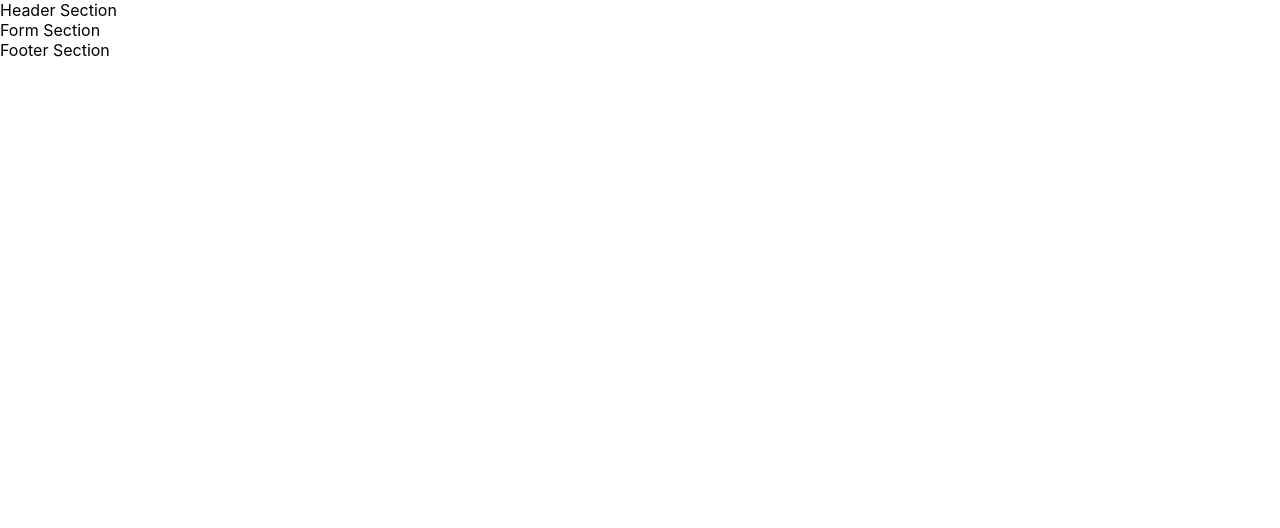
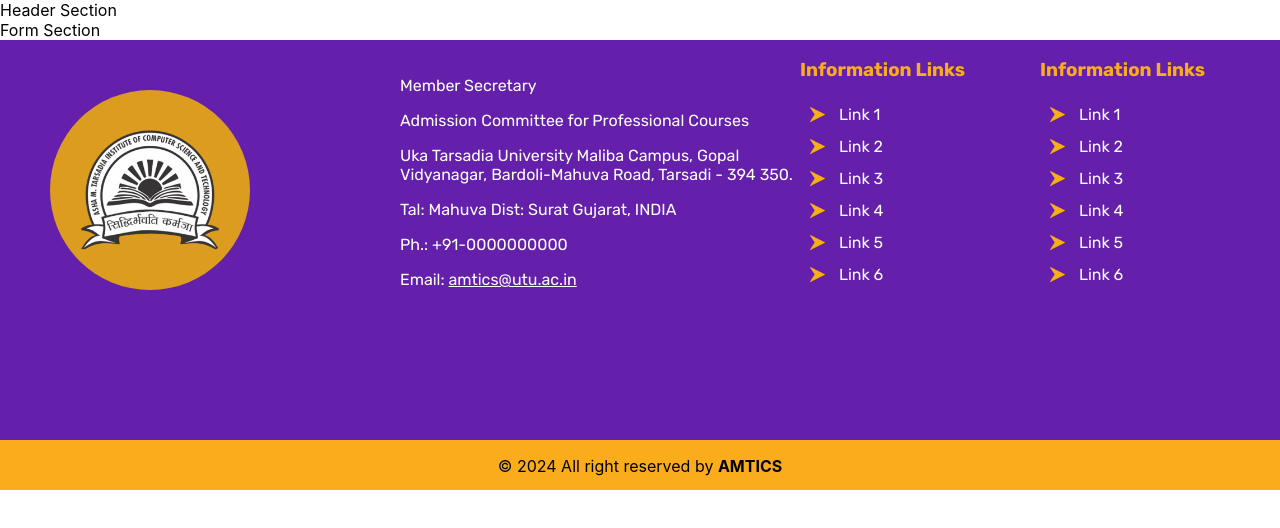
Before and after one commit to patilmanas04/React-AMTICS, a React (Create React App) app: page / in a window 1280 px wide. Shown: the top 528 px of the page. Built offline with nearby package versions, Linux system fonts and the light colour scheme.

Commit message:
add footer

```diff
--- a/src/components/Footer/index.tsx
+++ b/src/components/Footer/index.tsx
@@ -1,7 +1,100 @@
+import React from "react";
+import './style.css'
+import Logo from "../../images/logo.png";
+import Arrow from "../../images/right-arrow.svg";
+
 const Footer = () => {
   return (
-    <div>Footer Section</div>
-  )
-}
+    <>
+      <footer>
+        <div className="outer">
+          <div className="left-content">
+            <div className="AMTICS-logo">
 
-export default Footer
+              <div className="circle">
+              <img src={Logo} id="logo-img" />
+              </div>
+            </div>
+
+            <div className="AMTICS-info">
+              <p>Member Secretary</p>
+              <p>Admission Committee for Professional Courses</p>
+              <p>
+                Uka Tarsadia University Maliba Campus, Gopal Vidyanagar,
+                Bardoli-Mahuva Road, Tarsadi - 394 350.{" "}
+              </p>
+              <p>Tal: Mahuva Dist: Surat Gujarat, INDIA</p>
+
+              <p>Ph.: <span>+91-0000000000</span></p>
+              <p>
+                Email:{" "}
+                <a
+                  href="https://www.utu.ac.in/AMTICS/"
+                  target="_blank"
+                  className="Amtics-contact"
+                >
+                  amtics@utu.ac.in
+                </a>
+              </p>
+            </div>
+          </div>
+
+          <div className="link-info-middle">
+            <h3>Information Links</h3>
+            <div className="links">
+              <a href="#">
+                <img src={Arrow} id="right-arrow" /> Link 1
+              </a>
+              <a href="#">
+                <img src={Arrow} id="right-arrow" /> Link 2
+              </a>
+              <a href="#">
+                <img src={Arrow} id="right-arrow" /> Link 3
+              </a>
+              <a href="#">
+                <img src={Arrow} id="right-arrow" /> Link 4
+              </a>
+              <a href="#">
+                <img src={Arrow} id="right-arrow" /> Link 5
+              </a>
+              <a href="#">
+                <img src={Arrow} id="right-arrow" /> Link 6
+              </a>
+            </div>
+          </div>
+
+          <div className="link-info-right">
+            <h3>Information Links</h3>
+            <div className="links">
+              <a href="#">
+                <img src={Arrow} id="right-arrow" /> Link 1
+              </a>
+              <a href="#">
+                <img src={Arrow} id="right-arrow" /> Link 2
+              </a>
+              <a href="#">
+                <img src={Arrow} id="right-arrow" /> Link 3
+              </a>
+              <a href="#">
+                <img src={Arrow} id="right-arrow" /> Link 4
+              </a>
+              <a href="#">
+                <img src={Arrow} id="right-arrow" /> Link 5
+              </a>
+              <a href="#">
+                <img src={Arrow} id="right-arrow" /> Link 6
+              </a>
+            </div>
+          </div>
+        </div>
+        <div className="all-rights-reserved">
+          <p>
+            © 2024 All right reserved by <b>AMTICS</b>
+          </p>
+        </div>
+      </footer>
+    </>
+  );
+};
+
+export default Footer;
--- /dev/null
+++ b/src/components/Footer/style.css
@@ -0,0 +1,124 @@
+@import url('https://fonts.googleapis.com/css2?family=Rubik:ital,wght@0,300..900;1,300..900&display=swap');
+
+.test {
+  height: 500px;
+}
+
+/* footer content */
+.outer {
+
+  position: relative;
+  font-family: "Rubik", sans-serif;
+  display: flex;
+  justify-content: space-between;
+  text-align: left;
+  background-color: #6420AA;
+  color: white;
+  height: 400px;
+  flex-shrink: 1;
+}
+
+/* left content ( logo and Amtics information ) */
+
+.left-content {
+  display: flex;
+}
+
+.AMTICS-logo {
+  width: 400px;
+  height: 400px;
+}
+
+.AMTICS-logo .circle {
+  position: absolute;
+  height: 200px;
+  width: 200px;
+  border-radius: 50%;
+  top: 50px;
+  left: 50px;
+  background-color: #DC9C20;
+  display: grid;
+  place-items: center;
+}
+
+.AMTICS-logo .circle #logo-img {
+  width: 70%;
+  z-index: 1;
+  position: relative;
+}
+
+.AMTICS-info {
+  margin: 20px 0 0 0;
+  width: 400px;
+  height: auto;
+
+}
+
+.AMTICS-info span:hover {
+  color: #FAAC1B
+}
+
+.Amtics-contact {
+  color: white;
+}
+
+
+.Amtics-contact:visited {
+  color: #FAAC1B;
+}
+
+/* information links middle part after the information */
+.link-info-middle {
+  width: 400px;
+  color: #FAAC1B;
+}
+
+/* information links part after the middle links */
+.link-info-right {
+  color: #FAAC1B;
+  width: 400px;
+}
+
+/* style of the links  */
+
+.links {
+  display: flex;
+  flex-direction: column;
+  line-height: 32px;
+}
+
+.links a {
+  width: fit-content;
+  color: white;
+  text-decoration: none;
+  transition: all 0.3s;
+}
+
+.links a:focus {
+  color: gray;
+}
+
+.links a:active {
+  color: red;
+}
+
+.links a:hover, img:hover {
+  margin: 0 13px;
+
+}
+
+.links img {
+  position: relative;
+  height: auto;
+  width: 15px;
+  margin: -2px 10px;
+}
+
+/* bottom copy rights line out the footer*/
+.all-rights-reserved {
+  position: absolute;
+  width: 100%;
+  height: 50px;
+  background-color: #FAAC1B;
+  text-align: center;
+}
```
Also changed, not shown: src/images/logo.png (added), src/images/right-arrow.svg (added).
